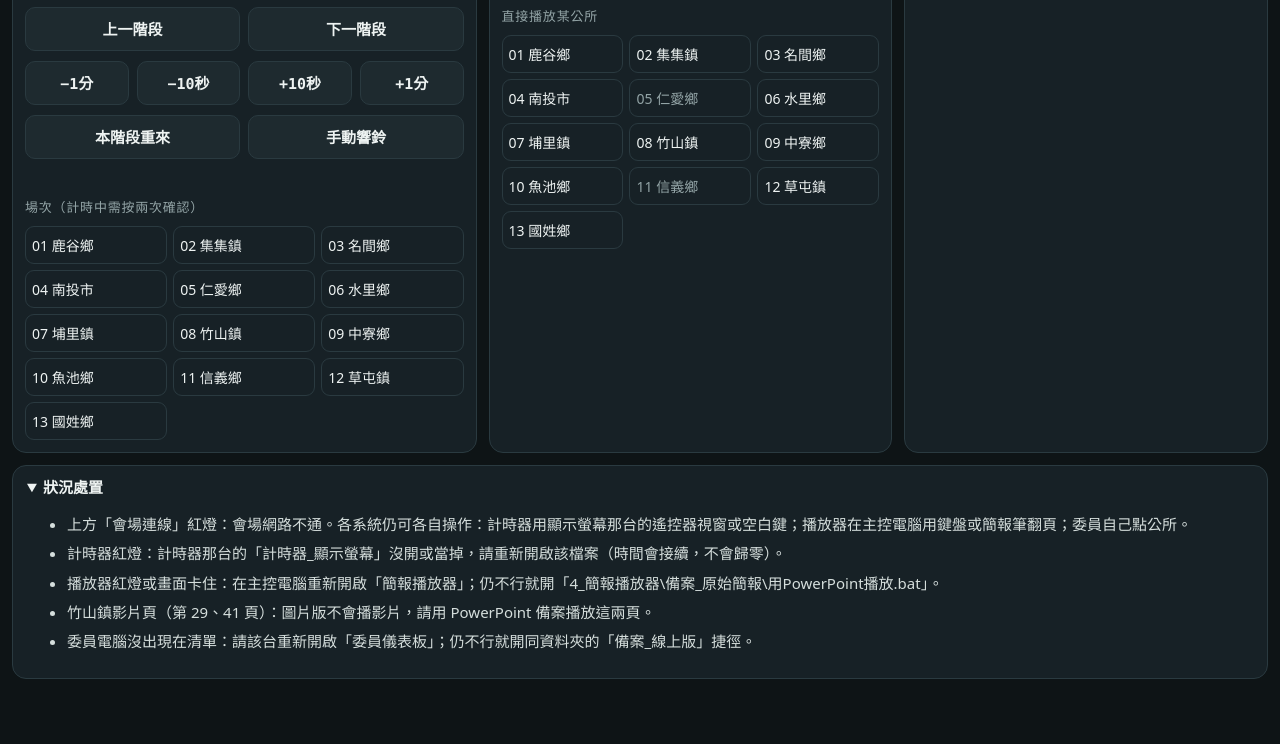
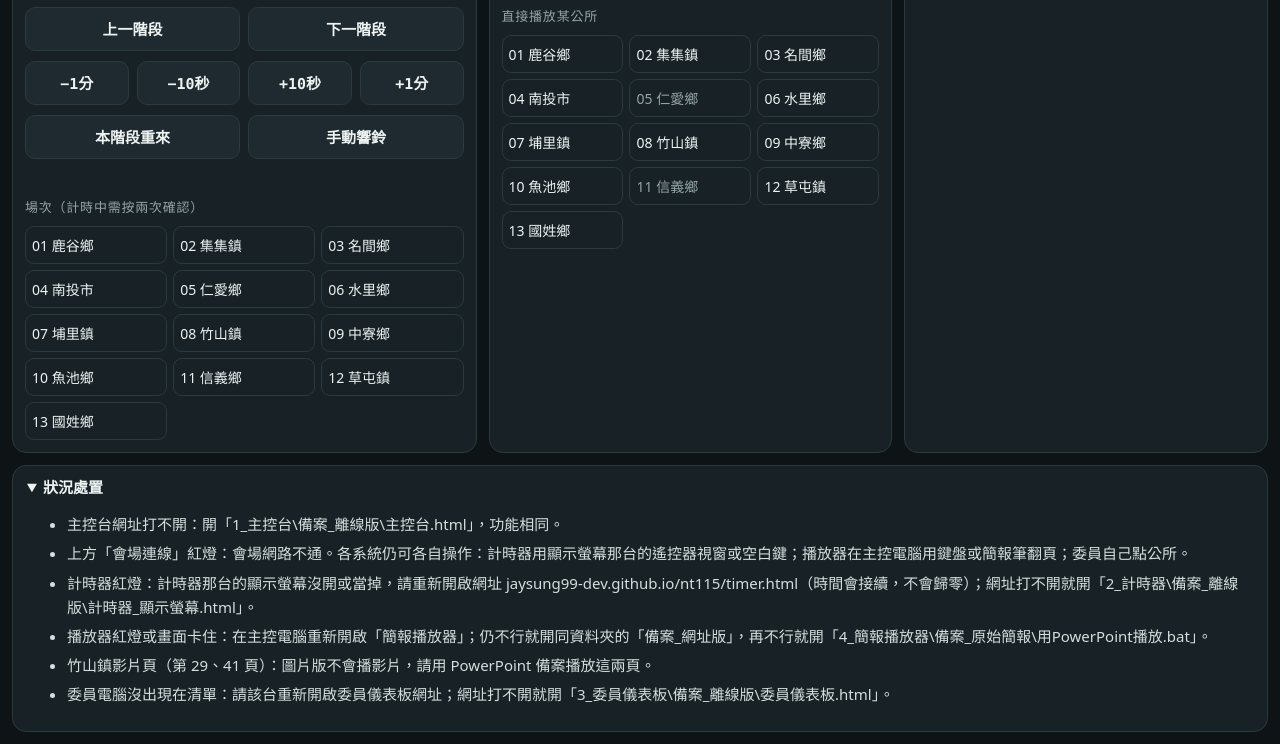
Before and after one commit to jaysung99-dev/nt115, a plain HTML site: page console.html in a window 1280 px wide. Shown: the part 310-1054 px from the top of the page. Before the commit the page ends 1001 px from the top, so only its background shows below. Drawn offline with Linux system fonts and the light colour scheme.

Commit message:
主控台狀況處置加入網址版說明
Co-Authored-By: Claude Opus 5.5 <noreply@anthropic.com>
Claude-Session: https://claude.ai/code/session_019hyrwgfYangugooUX7ErPc

```diff
--- a/console.html
+++ b/console.html
@@ -95,11 +95,12 @@ details li{margin:.35em 0;line-height:1.6;color:#D5DEDC}
 <details open>
   <summary>狀況處置</summary>
   <ul>
+    <li>主控台網址打不開：開「1_主控台\備案_離線版\主控台.html」，功能相同。</li>
     <li>上方「會場連線」紅燈：會場網路不通。各系統仍可各自操作：計時器用顯示螢幕那台的遙控器視窗或空白鍵；播放器在主控電腦用鍵盤或簡報筆翻頁；委員自己點公所。</li>
-    <li>計時器紅燈：計時器那台的「計時器_顯示螢幕」沒開或當掉，請重新開啟該檔案（時間會接續，不會歸零）。</li>
-    <li>播放器紅燈或畫面卡住：在主控電腦重新開啟「簡報播放器」；仍不行就開「4_簡報播放器\備案_原始簡報\用PowerPoint播放.bat」。</li>
+    <li>計時器紅燈：計時器那台的顯示螢幕沒開或當掉，請重新開啟網址 jaysung99-dev.github.io/nt115/timer.html（時間會接續，不會歸零）；網址打不開就開「2_計時器\備案_離線版\計時器_顯示螢幕.html」。</li>
+    <li>播放器紅燈或畫面卡住：在主控電腦重新開啟「簡報播放器」；仍不行就開同資料夾的「備案_網址版」，再不行就開「4_簡報播放器\備案_原始簡報\用PowerPoint播放.bat」。</li>
     <li>竹山鎮影片頁（第 29、41 頁）：圖片版不會播影片，請用 PowerPoint 備案播放這兩頁。</li>
-    <li>委員電腦沒出現在清單：請該台重新開啟「委員儀表板」；仍不行就開同資料夾的「備案_線上版」捷徑。</li>
+    <li>委員電腦沒出現在清單：請該台重新開啟委員儀表板網址；網址打不開就開「3_委員儀表板\備案_離線版\委員儀表板.html」。</li>
   </ul>
 </details>
 <script>
```
